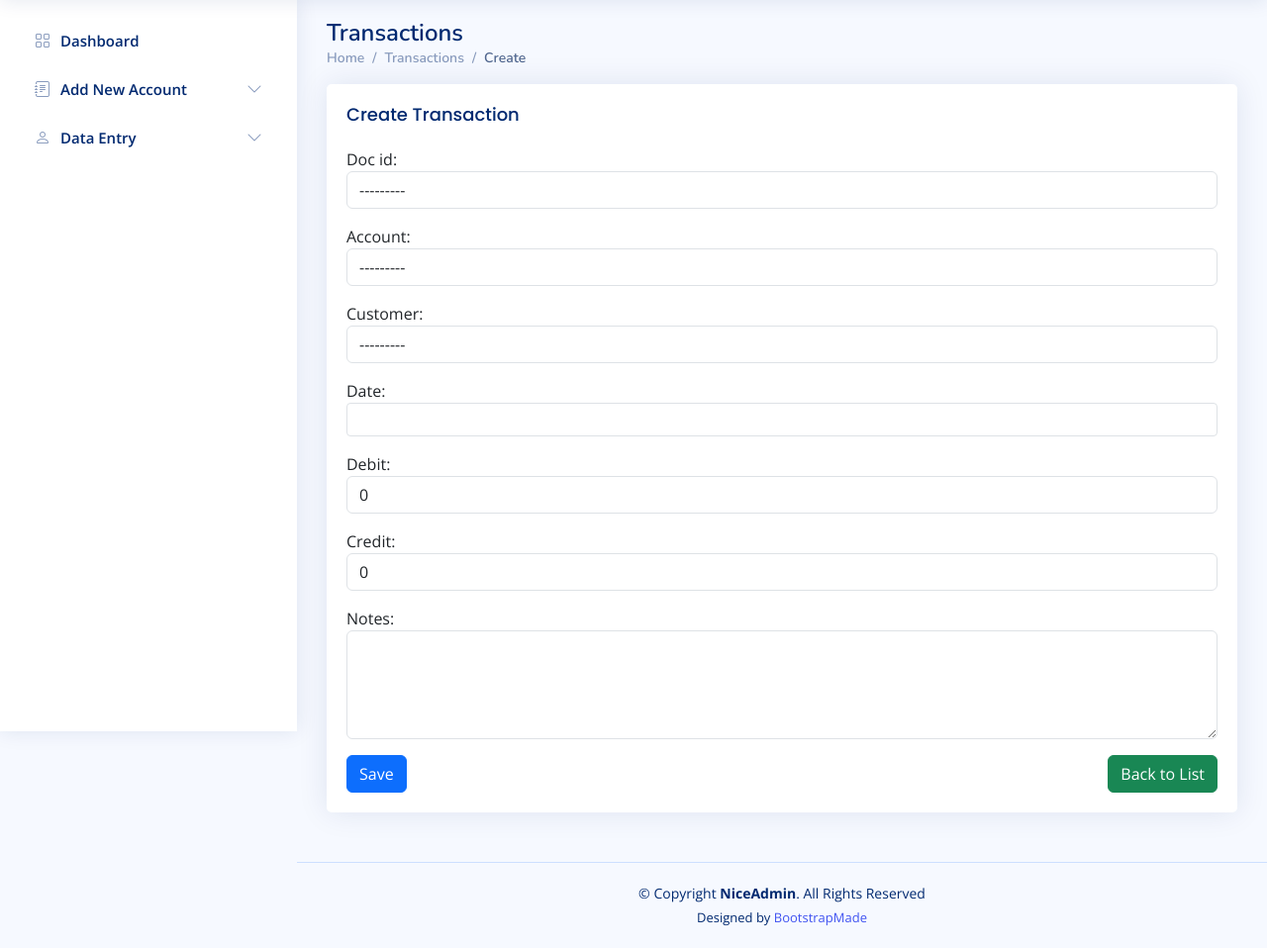
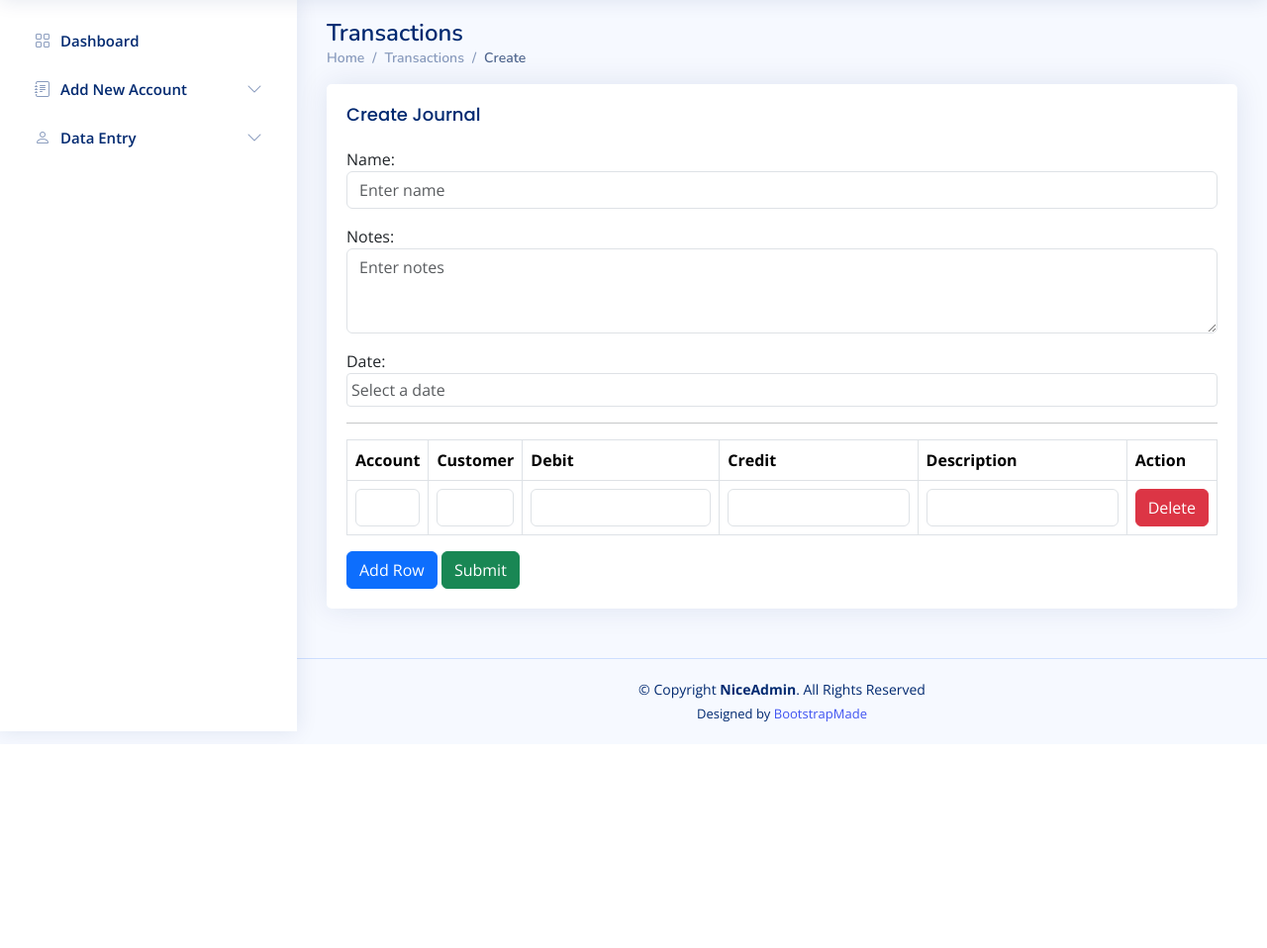
Before and after one commit to sarwarsikder/django-accounting, a Django app: page /transactions/create/ in a window 1280 px wide. Shown: the part 61-1019 px from the top of the page at 99% size. After the commit the page ends 811 px from the top, so only its background shows below. Run offline with Django 4.2, Linux system fonts and the light colour scheme; a user stored in the database is signed in; data comes from the database, SQL or seed files in the repository; both versions use the stored data as it was after the commit; lists and menus that the app fills with data are empty; some libraries are stand-ins or nearby versions.

Commit message:
jurnal part refactoring

```diff
--- a/apps/journal/forms/forms.py
+++ b/apps/journal/forms/forms.py
@@ -1,8 +1,21 @@
 from django import forms
 
 from apps.accounts.models import Account
-from apps.journal.models import Transaction
+from apps.journal.models import Transaction, Document
 from apps.persons.models import Person
+
+
+class DocumentForm(forms.ModelForm):
+    class Meta:
+        model = Document
+        fields = ['name', 'notes', 'date']
+
+    def __init__(self, *args, **kwargs):
+        super(DocumentForm, self).__init__(*args, **kwargs)
+        # You can customize the form fields if needed
+        self.fields['date'].widget.attrs.update({'class': 'datepicker form-control', 'placeholder': 'Select a date'})
+        self.fields['notes'].widget.attrs.update({'class': 'form-control', 'rows': '3', 'placeholder': 'Enter notes'})
+        self.fields['name'].widget.attrs.update({'class': 'form-control', 'placeholder': 'Enter name'})
 
 
 class TransactionForm(forms.ModelForm):
--- a/apps/journal/views.py
+++ b/apps/journal/views.py
@@ -1,9 +1,13 @@
 # views.py
+import json
+
 from django.shortcuts import render, get_object_or_404, redirect
 
 from accounting.authentication_decorators import authentication_required
-from .forms.forms import TransactionForm
+from .forms.forms import TransactionForm, DocumentForm
 from .models import Transaction
+from ..accounts.models import Account
+from ..persons.models import Person
 
 
 @authentication_required
@@ -30,25 +34,51 @@
     user_company_id = user.company
     user_company_branch = user.company_branch
 
+    accounts = Account.objects.filter(
+        company_id=user_company_id,
+        company_branch=user_company_branch
+    )
+
+    customers = Person.objects.filter(
+        person_type="customer",
+        active="yes",
+        company_id=user_company_id,
+        company_branch=user_company_branch
+    )
+
     context = {
         'first_name': user.first_name,
         'last_name': user.last_name,
         'company': user_company_id,
-        'company_branch': user_company_branch
+        'company_branch': user_company_branch,
+        'accounts': json.dumps([{'id': account.accountID, 'name': account.name} for account in accounts]),
+        'customers': json.dumps([{'id': customer.personsID, 'name': customer.persons_name} for customer in customers]),
     }
 
     if request.method == 'POST':
-        form = TransactionForm(user_company_id, user_company_branch, request.POST)
+        form = DocumentForm(request.POST)
         if form.is_valid():
-            transaction = form.save(commit=False)
-            transaction.created_by = request.user
-            transaction.updated_by = request.user
-            transaction.company_id = user_company_id
-            transaction.company_branch = user_company_branch
-            transaction.save()
+            document = form.save(commit=False)
+            document.created_by = request.user
+            document.updated_by = request.user
+            document.save()
             return redirect('transaction-list')
+
     else:
-        form = TransactionForm(user_company_id=user_company_id, user_company_branch=user_company_branch)
+        form = DocumentForm()
+
+    # if request.method == 'POST':
+    #     form = TransactionForm(user_company_id, user_company_branch, request.POST)
+    #     if form.is_valid():
+    #         transaction = form.save(commit=False)
+    #         transaction.created_by = request.user
+    #         transaction.updated_by = request.user
+    #         transaction.company_id = user_company_id
+    #         transaction.company_branch = user_company_branch
+    #         transaction.save()
+    #         return redirect('transaction-list')
+    # else:
+    #     form = TransactionForm(user_company_id=user_company_id, user_company_branch=user_company_branch)
     return render(request, 'journal/create_transaction.html', {'form': form, 'context': context})
 
 
--- a/apps/users/admin.py
+++ b/apps/users/admin.py
@@ -1,5 +1,5 @@
 from django.contrib import admin
-from django.contrib.auth.admin import UserAdmin
+
 from .models import CustomUser, Company, CompanyBranch
 
 
--- a/apps/users/models.py
+++ b/apps/users/models.py
@@ -1,7 +1,11 @@
+from django.contrib.auth.hashers import make_password
 from django.contrib.auth.models import AbstractUser, UserManager
 from django.db import models
 
 from apps.company.models import Company, CompanyBranch
+
+from django.contrib.auth.models import AbstractUser, UserManager
+from django.db import models
 
 
 class CustomUserManager(UserManager):
@@ -17,5 +21,11 @@
 
     objects = CustomUserManager()
 
+    def save(self, *args, **kwargs):
+        if self.password and not self.password.startswith(('pbkdf2_sha256$', 'bcrypt$', 'argon2')):
+            self.password = make_password(self.password)
+
+        super().save(*args, **kwargs)
+
     def __str__(self):
         return self.username
--- a/templates/journal/create_transaction.html
+++ b/templates/journal/create_transaction.html
@@ -22,15 +22,32 @@
 
                     <div class="card">
                         <div class="card-body">
-                            <h5 class="card-title">Create Transaction</h5>
+                            <h5 class="card-title">Create Journal</h5>
 
-                            <form method="post" action="{% url 'create-transaction' %}">
+                            <form method="post" action="{% url 'create-transaction' %}" id="array_form">
                                 {% csrf_token %}
                                 {{ form.as_p }}
 
-                                <button class="btn btn-primary" type="submit">Save</button>
-                                <a href="{% url 'transaction-list' %}" class="btn btn-success bx-pull-right">Back to
-                                    List</a>
+                                <hr>
+
+                                <table id="dynamic-table" class="table table-bordered">
+                                    <thead>
+                                    <tr>
+                                        <th>Account</th>
+                                        <th>Customer</th>
+                                        <th>Debit</th>
+                                        <th>Credit</th>
+                                        <th>Description</th>
+                                        <th>Action</th>
+                                    </tr>
+                                    </thead>
+                                    <tbody>
+                                    <!-- Existing rows, if any -->
+                                    </tbody>
+                                </table>
+
+                                <button type="button" class="btn btn-primary" onclick="addRow()">Add Row</button>
+                                <button type="submit" class="btn btn-success">Submit</button>
                             </form>
 
                         </div>
@@ -58,6 +75,94 @@
                 format: 'yyyy-mm-dd',
                 autoclose: true,
             });
+            addRow();
         });
+
+        function addRow() {
+            var table = document.getElementById("dynamic-table").getElementsByTagName('tbody')[0];
+            var newRow = table.insertRow(table.rows.length);
+
+            // Add cells
+            var cell1 = newRow.insertCell(0);
+            var cell2 = newRow.insertCell(1);
+            var cell3 = newRow.insertCell(2);
+            var cell4 = newRow.insertCell(3);
+            var cell5 = newRow.insertCell(4);
+            var cell6 = newRow.insertCell(5);
+
+            // Create select elements for dropdowns
+            var select1 = document.createElement("select");
+            var select2 = document.createElement("select");
+            var input3 = document.createElement("input");
+            var input4 = document.createElement("input");
+            var input5 = document.createElement("input");
+
+            // Set attributes for select elements
+            select1.className = "form-control";
+            select2.className = "form-control";
+            input3.className = "form-control";
+            input4.className = "form-control";
+            input5.className = "form-control";
+
+            // Set additional attributes for required fields
+            input3.required = true;
+            input4.required = true;
+            input5.required = true;
+            // Set name attributes for form submission
+            select1.name = "account[]";
+            select2.name = "customer[]";
+            input3.name = "debit[]";
+            input4.name = "credit[]";
+            input5.name = "description[]";
+
+
+            var accountOptions = JSON.parse('{{ context.accounts|safe }}');
+            var customerOptions = JSON.parse('{{ context.customers|safe }}');
+
+            console.log(accountOptions)
+            console.log(customerOptions)
+
+            for (var i = 0; i < accountOptions.length; i++) {
+                var option = document.createElement("option");
+                option.value = accountOptions[i].id;
+                option.text = accountOptions[i].name;
+                select1.appendChild(option);
+            }
+
+            for (var j = 0; j < customerOptions.length; j++) {
+                var option = document.createElement("option");
+                option.value = customerOptions[j].id;
+                option.text = customerOptions[j].name;
+                select2.appendChild(option);
+            }
+
+            // Add the oninput event to the debit field
+            input3.oninput = function () {
+                input4.value = 0; // Set credit to 0 when debit is entered
+            };
+
+            input4.oninput = function () {
+                input3.value = 0; // Set debit to 0 when credit is entered
+            };
+
+            // Append elements to cells
+            cell1.appendChild(select1);
+            cell2.appendChild(select2);
+            cell3.appendChild(input3);
+            cell4.appendChild(input4);
+            cell5.appendChild(input5);
+
+            // Add a delete button
+            var deleteButton = document.createElement("button");
+            deleteButton.innerHTML = "Delete";
+            deleteButton.type = "button";
+            deleteButton.className = "btn btn-danger";
+            deleteButton.onclick = function () {
+                var row = this.closest('tr'); // Get the parent row
+                row.parentNode.removeChild(row); // Remove the row
+            };
+            cell6.appendChild(deleteButton);
+        }
     </script>
+
 {% endblock %}
```
Also changed, not shown: templates/journal/create_transaction_back.html (added, +63 -0 lines), db.sqlite3.
